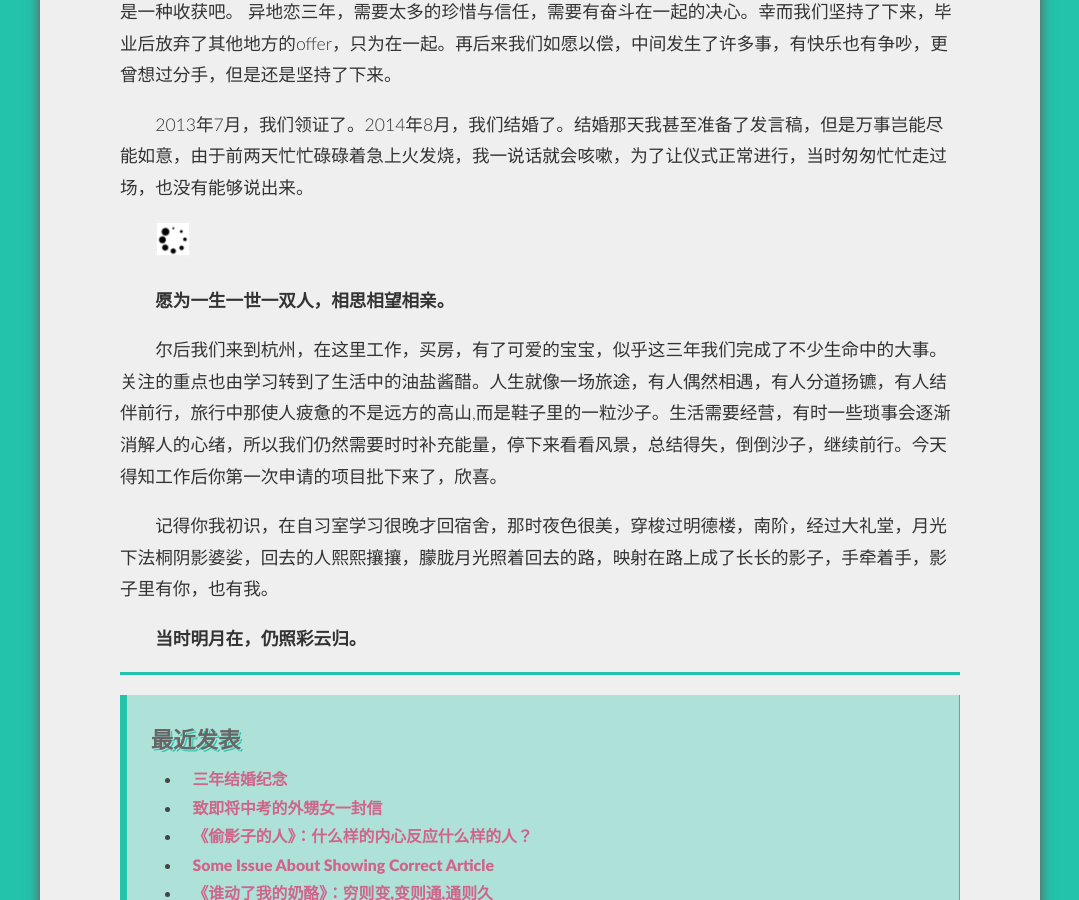
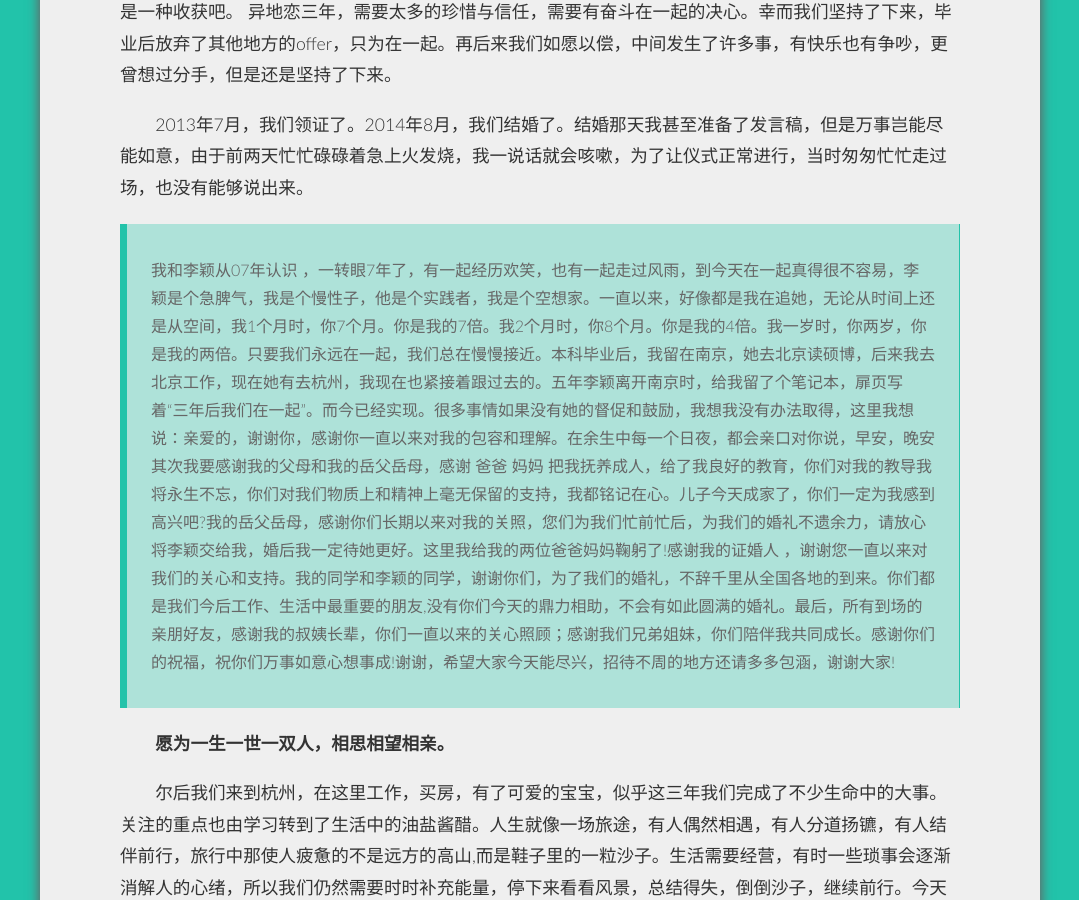
Before and after one commit to zwxscience/MyBlog, a Jekyll site: the page built from _posts/2016-07-13-three-years-marriage-memory.md, in a window 1280 px wide and 900 px high, scrolled down 1623 px. Shown: the whole window, without its empty margins (100-1179 px from the left). Built offline with Jekyll 4.4.1, drawn with Linux system fonts in a browser that asks for light colours; Markdown is read by kramdown in place of the engine named in the settings; comment, search, counter and statistics services are not loaded.

Commit message:
Update 2016-07-13-three-years-marriage-memory.md

```diff
--- a/_posts/2016-07-13-three-years-marriage-memory.md
+++ b/_posts/2016-07-13-three-years-marriage-memory.md
@@ -29,7 +29,7 @@ excerpt: 今天，与以往似乎没什么不同，和往常一样，有点风
 
 2013年7月，我们领证了。2014年8月，我们结婚了。结婚那天我甚至准备了发言稿，但是万事岂能尽能如意，由于前两天忙忙碌碌着急上火发烧，我一说话就会咳嗽，为了让仪式正常进行，当时匆匆忙忙走过场，也没有能够说出来。
 
-<img src="{{ site.loadingImg }}"  style="max-width: 500px;" data-src="http://blog.zhangweixiang.com/img/post/2016-07-13-three-years-marriage-memory_02.png" />
+> 我和李颖从07年认识 ，一转眼7年了，有一起经历欢笑，也有一起走过风雨，到今天在一起真得很不容易，李颖是个急脾气，我是个慢性子，他是个实践者，我是个空想家。一直以来，好像都是我在追她，无论从时间上还是从空间，我1个月时，你7个月。你是我的7倍。我2个月时，你8个月。你是我的4倍。我一岁时，你两岁，你是我的两倍。只要我们永远在一起，我们总在慢慢接近。本科毕业后，我留在南京，她去北京读硕博，后来我去北京工作，现在她有去杭州，我现在也紧接着跟过去的。五年李颖离开南京时，给我留了个笔记本，扉页写着“三年后我们在一起”。而今已经实现。很多事情如果没有她的督促和鼓励，我想我没有办法取得，这里我想说：亲爱的，谢谢你，感谢你一直以来对我的包容和理解。在余生中每一个日夜，都会亲口对你说，早安，晚安其次我要感谢我的父母和我的岳父岳母，感谢 爸爸 妈妈 把我抚养成人，给了我良好的教育，你们对我的教导我将永生不忘，你们对我们物质上和精神上毫无保留的支持，我都铭记在心。儿子今天成家了，你们一定为我感到高兴吧?我的岳父岳母，感谢你们长期以来对我的关照，您们为我们忙前忙后，为我们的婚礼不遗余力，请放心将李颖交给我，婚后我一定待她更好。这里我给我的两位爸爸妈妈鞠躬了!感谢我的证婚人 ，谢谢您一直以来对我们的关心和支持。我的同学和李颖的同学，谢谢你们，为了我们的婚礼，不辞千里从全国各地的到来。你们都是我们今后工作、生活中最重要的朋友,没有你们今天的鼎力相助，不会有如此圆满的婚礼。最后，所有到场的亲朋好友，感谢我的叔姨长辈，你们一直以来的关心照顾；感谢我们兄弟姐妹，你们陪伴我共同成长。感谢你们的祝福，祝你们万事如意心想事成!谢谢，希望大家今天能尽兴，招待不周的地方还请多多包涵，谢谢大家!
 
 **愿为一生一世一双人，相思相望相亲。**
 
```
